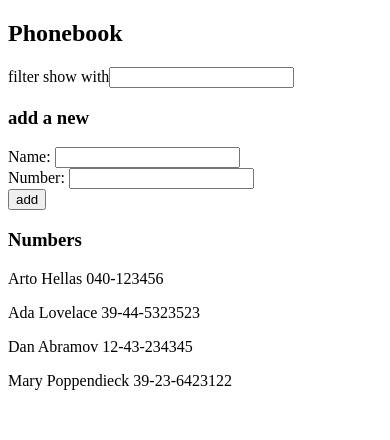
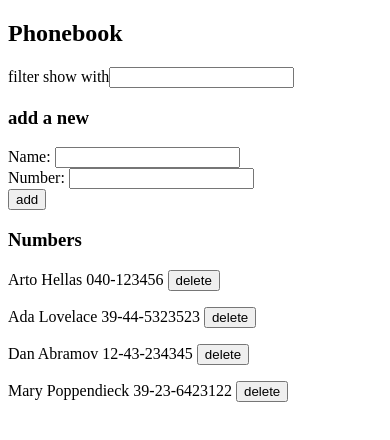
Before and after one commit to arosalesfarias/fullStackOpen, a React (Vite) app in the folder Part2/phonebook/: page / in a window 390 px wide. Shown: the top 440 px of the page. Built offline with nearby package versions, Linux system fonts and the light colour scheme; data requests are answered from the project's data file.

Commit message:
Part 2.14, phonebook step 9

```diff
--- a/Part2/phonebook/src/App.jsx
+++ b/Part2/phonebook/src/App.jsx
@@ -38,6 +38,18 @@ const App = () => {
   const personsFilter = () =>
     persons.filter( person => person.name.toLowerCase().includes(nameFilter.toLocaleLowerCase()))
 
+
+  const removePerson = person => {
+    if (window.confirm('Delete '+ person.name + '?' ) == true) {
+      personService.remove(person)
+      .then( data => {
+        setPersons(persons.filter(
+          p => p.id !== person.id
+        ))
+      })
+    }
+  }
+
   return (
     <div>
       <h2>Phonebook</h2>
@@ -45,7 +57,7 @@ const App = () => {
       <h3>add a new</h3>
       <PersonForm newPerson={newPerson} changeName={changeName} changeNumber={changeNumber} addClick={addClick} />
       <h3>Numbers</h3>
-      <Persons persons={personsFilter()} nameFilter={nameFilter} />
+      <Persons persons={personsFilter()} removePerson={removePerson}/>
     </div>
   )
 }
@@ -68,11 +80,19 @@ const PersonForm = ({newPerson, changeName, changeNumber, addClick}) =>
     </div>
   </form>
 
-const Persons = ({ persons }) =>
+const Persons = ({ persons, removePerson }) =>
   <>
-    {persons.map((p)=> <Person key={p.name} person={p}/>)}
+    {persons.map((p)=> <Person key={p.name} person={p} removePerson={removePerson} />)}
   </>
 
-const Person = ({ person }) => <p>{person.name} {person.number}</p>
+const Person = ({ person, removePerson }) => {
+  const removeButton = () => removePerson(person)
+
+  return(
+  <>
+    <p>{person.name} {person.number} <button onClick={removeButton}>delete</button></p>
+  </>
+  )
+}
 
 export default App
--- a/Part2/phonebook/src/services/persons.js
+++ b/Part2/phonebook/src/services/persons.js
@@ -11,7 +11,13 @@ const post = (person) => {
     .then( res => res.data)
 }
 
+const remove = (person) => {
+    return axios.delete(url +'/'+ person.id)
+    .then(res => res.data)
+}
+
 export default {
     getAll,
-    post
+    post,
+    remove
 }
```
